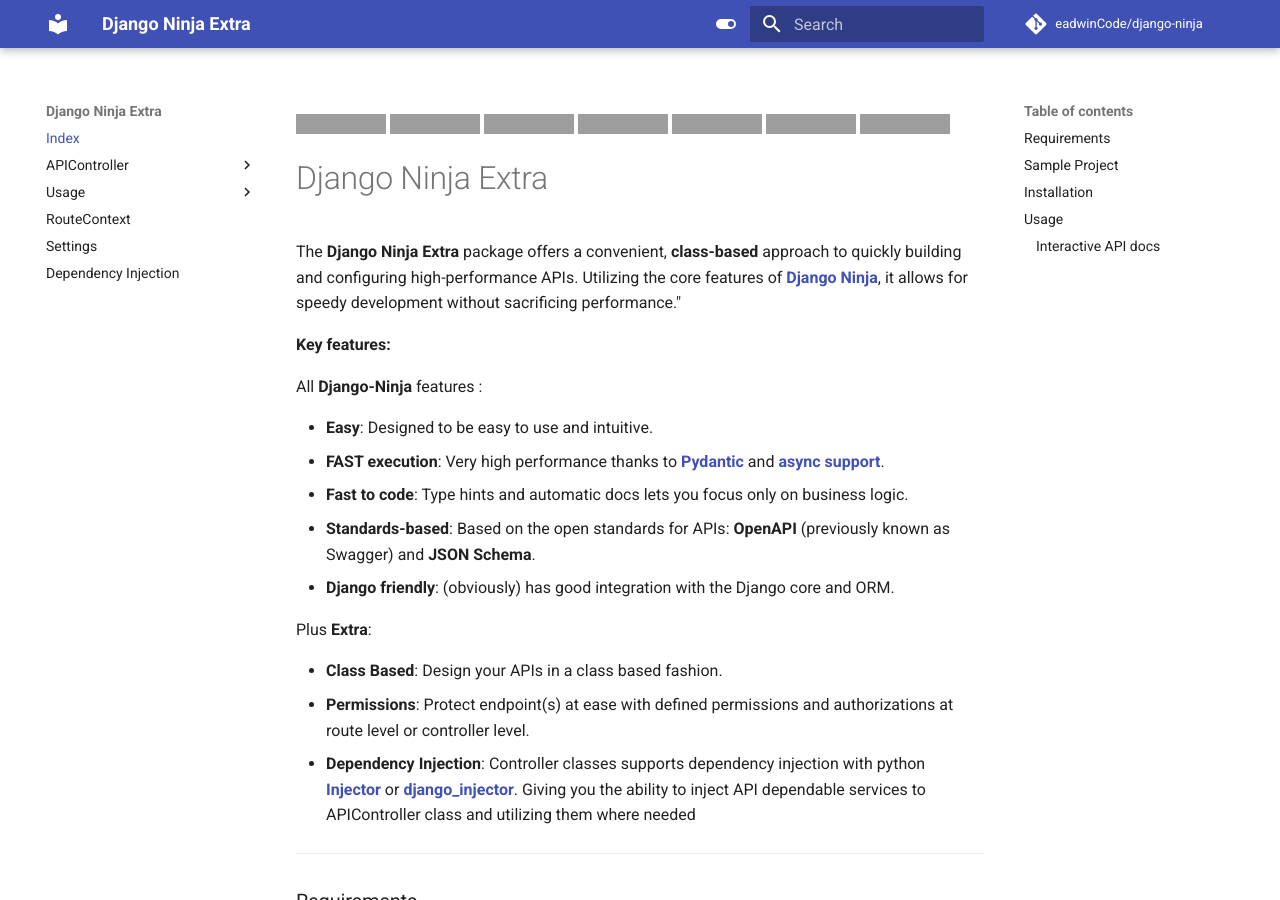
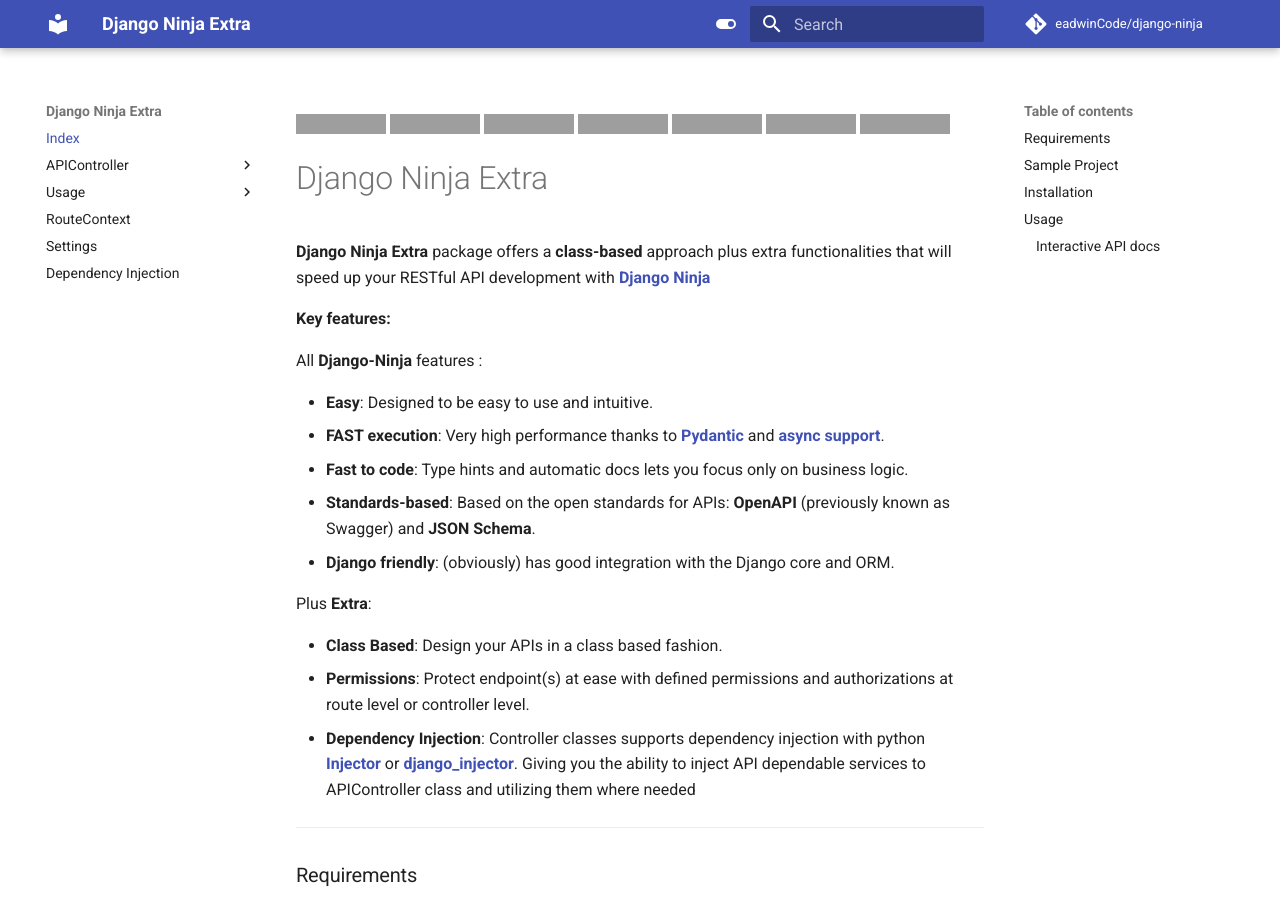
Before and after one commit to eadwinCode/django-ninja-extra, an MkDocs documentation site: the page built from docs/index.md, in a window 1280 px wide and 900 px high, cut to the strip 0-900 px from the top of the window. Built offline with MkDocs 1.6.1 and Material for MkDocs 9.7.7, drawn with Linux system fonts in a browser that asks for light colours; comment, search, counter and statistics services are not loaded; grey boxes are pictures that could not be loaded.

Commit message:
Update index.md

```diff
--- a/docs/index.md
+++ b/docs/index.md
@@ -8,8 +8,7 @@
 
 # Django Ninja Extra
 
-The **Django Ninja Extra** package offers a convenient, **class-based** approach to quickly building and configuring high-performance APIs.
-Utilizing the core features of [**Django Ninja**](https://django-ninja.rest-framework.com), it allows for speedy development without sacrificing performance."
+**Django Ninja Extra** package offers a **class-based** approach plus extra functionalities that will speed up your RESTful API development with [**Django Ninja**](https://django-ninja.rest-framework.com)
 
 **Key features:**
 
```
